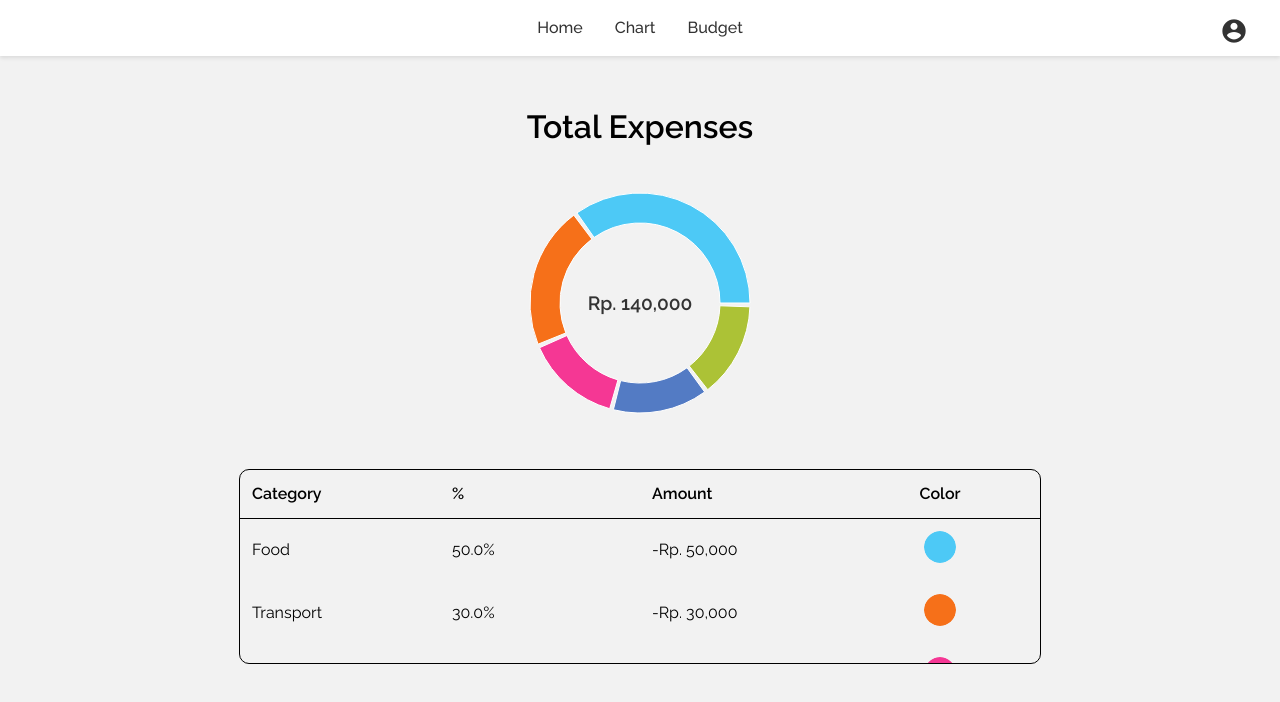
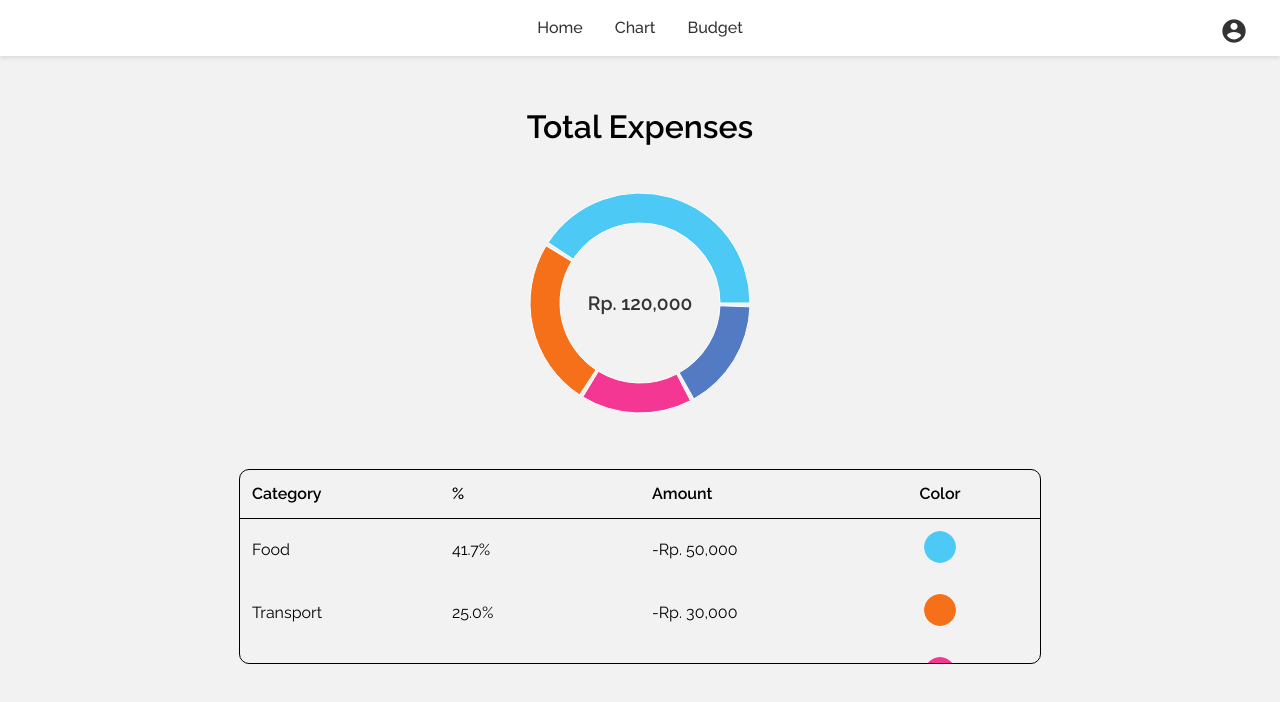
Before and after one commit to joshdc21/PersonalBudgetTracker, a React (Vite) app: page /chart in a window 1280 px wide. Shown: the top 702 px of the page. Built offline with nearby package versions, Linux system fonts and the light colour scheme.

Commit message:
fix chart percentage

```diff
--- a/src/pages/ChartPage.jsx
+++ b/src/pages/ChartPage.jsx
@@ -19,18 +19,25 @@ const ChartPage = ({ expenses, setExpenses }) => {
   }, [expenses]);
 
   let categoryData;
+  let totalAmount = 0;
+
   if (expenses.length === 0) {
+    // Sample data with correct proportions
     categoryData = [
-      { category: 'Food', amount: 50000, percentage: '50.0', color: '#4dc9f6' },
-      { category: 'Transport', amount: 30000, percentage: '30.0', color: '#f67019' },
-      { category: 'Entertainment', amount: 20000, percentage: '20.0', color: '#f53794' },
-      { category: 'Daily', amount: 20000, percentage: '20.0', color: '#537bc4' },
-      { category: 'Mobile Legend', amount: 20000, percentage: '20.0', color: '#f53794' }
+      { category: 'Food', amount: 50000, color: '#4dc9f6' },
+      { category: 'Transport', amount: 30000, color: '#f67019' },
+      { category: 'Entertainment', amount: 20000, color: '#f53794' },
+      { category: 'Daily', amount: 20000, color: '#537bc4' }
     ];
+    totalAmount = categoryData.reduce((sum, e) => sum + e.amount, 0);
+
+    // Calculate percentages for sample data
+    categoryData = categoryData.map(item => ({
+      ...item,
+      percentage: ((item.amount / totalAmount) * 100).toFixed(1)
+    }));
   } else {
     const totals = {};
-    let totalAmount = 0;
-
     expenses.forEach(({ category, amount }) => {
       if (!totals[category]) totals[category] = 0;
       totals[category] += amount;
@@ -40,7 +47,7 @@ const ChartPage = ({ expenses, setExpenses }) => {
     categoryData = Object.entries(totals).map(([category, amount], index) => ({
       category,
       amount,
-      percentage: ((amount / totalAmount) * 100).toFixed(1),
+      percentage: totalAmount > 0 ? ((amount / totalAmount) * 100).toFixed(1) : '0.0',
       color: categoryColors[category] || defaultColors[index % defaultColors.length],
     }));
   }
@@ -65,12 +72,10 @@ const ChartPage = ({ expenses, setExpenses }) => {
     }));
   };
 
-  const totalAmount = categoryData.reduce((sum, e) => sum + e.amount, 0);
-
-  const dataForChart = categoryData.map(({ category, amount }, index) => ({
+  const dataForChart = categoryData.map(({ category, amount, color }) => ({
     name: category,
     value: amount,
-    color: categoryColors[category] || defaultColors[index % defaultColors.length],
+    color: color,
   }));
 
   return (
@@ -112,17 +117,17 @@ const ChartPage = ({ expenses, setExpenses }) => {
               </tr>
             </thead>
             <tbody>
-              {currentCategories.map(({ category, percentage, amount }, idx) => (
+              {currentCategories.map(({ category, percentage, amount, color }) => (
                 <tr key={category}>
                   <td>{category}</td>
                   <td>{percentage}%</td>
                   <td>-Rp. {amount.toLocaleString()}</td>
                   <td>
-                  <input
-                  type="color"
-                  value={categoryData.find(c => c.category === category)?.color || '#000000'}
-                  onChange={(e) => handleColorChange(category, e.target.value)}
-                  />
+                    <input
+                      type="color"
+                      value={color}
+                      onChange={(e) => handleColorChange(category, e.target.value)}
+                    />
                   </td>
                 </tr>
               ))}
```
